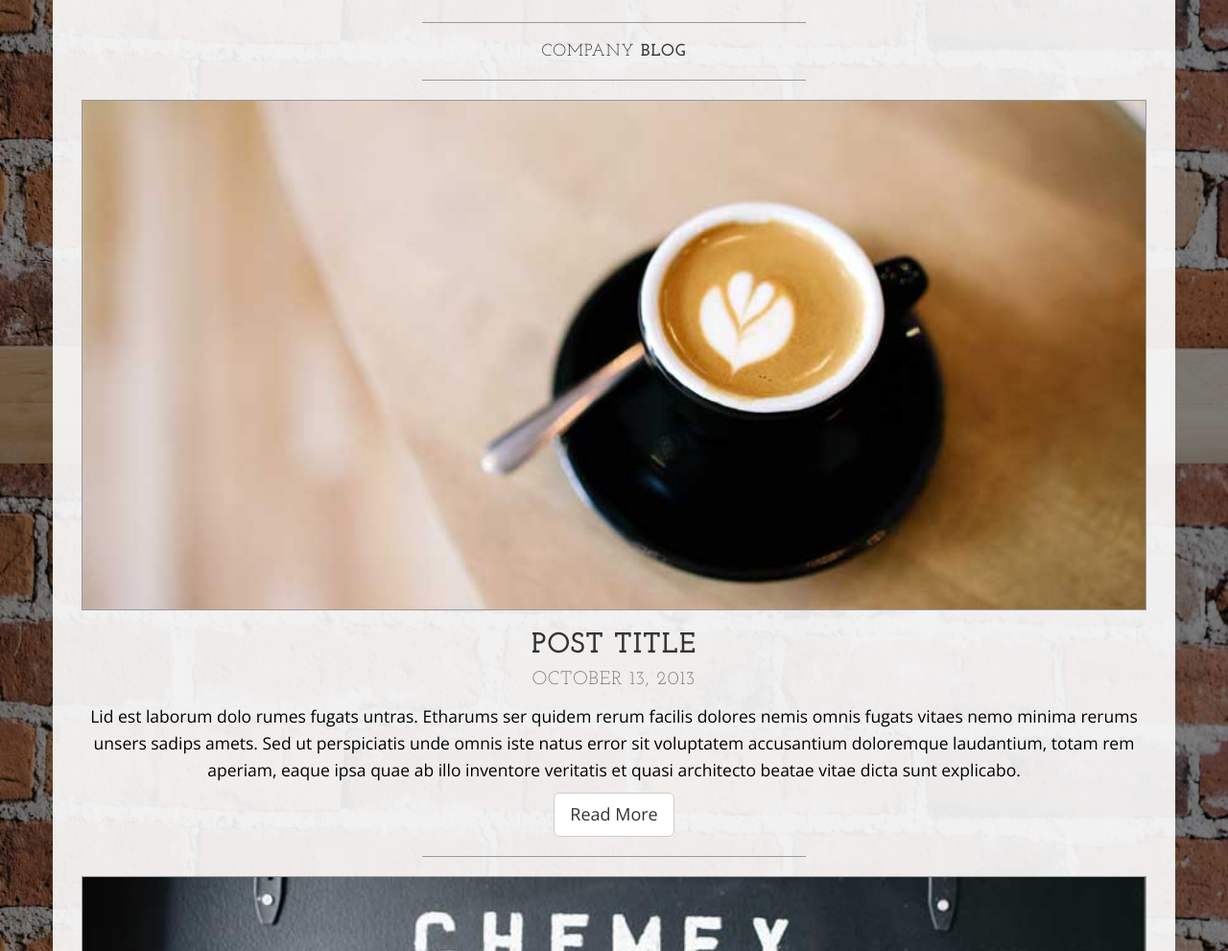
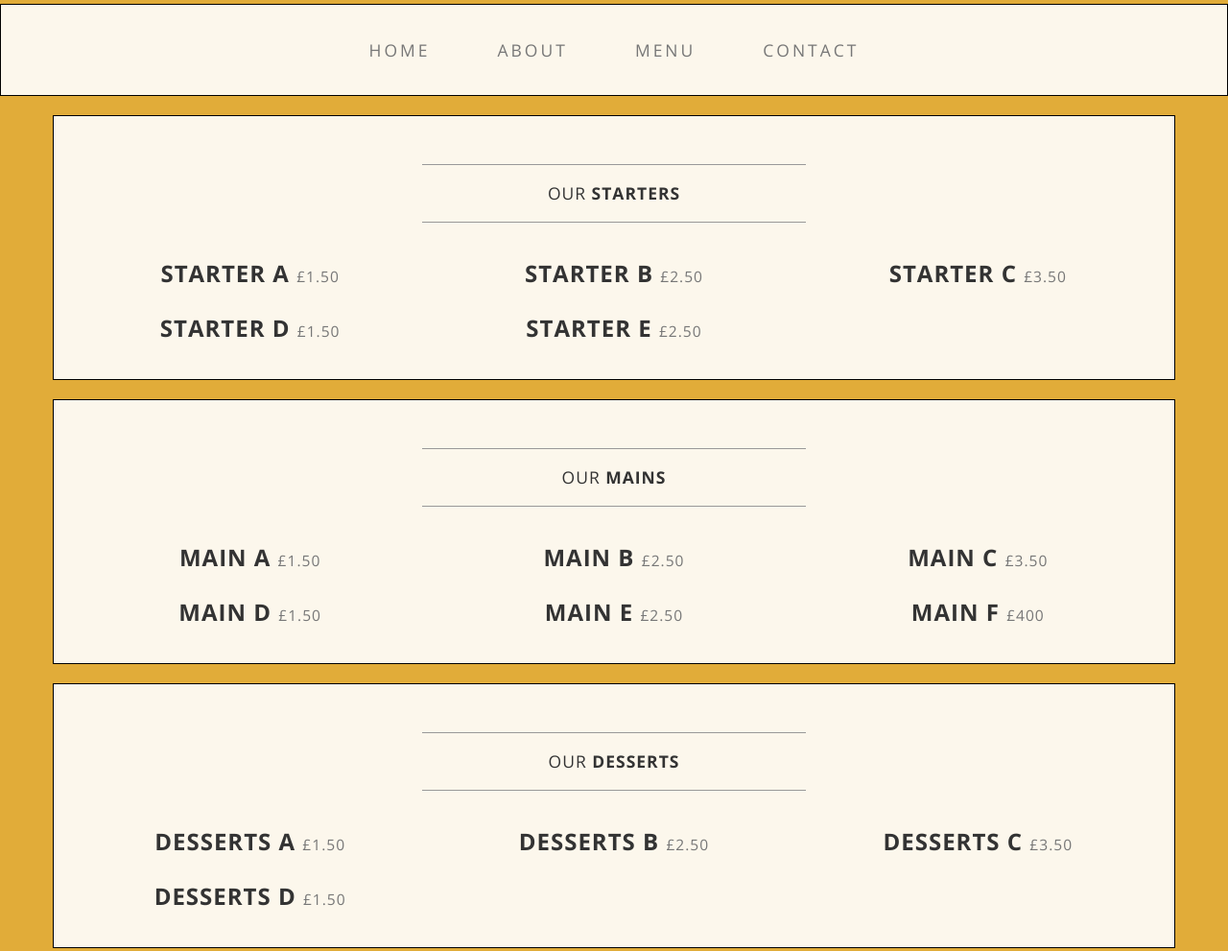
Before and after one commit to liamjmc/Kolam, a plain HTML site: page blog.html in a window 1280 px wide. Shown: the part 317-1308 px from the top of the page at 96% size. Drawn offline with nearby package versions, Linux system fonts and the light colour scheme.

Commit message:
Initial design changes. Removal of blog. Addition of menu.

```diff
--- a/blog.html
+++ b/blog.html
@@ -32,8 +32,8 @@
 
 <body>
 
-    <div class="brand">KOLAM</div>
-    <div class="address-bar">60 Upper Tooting Rd | London SW17 7PB| (020) 8672 8553</div>
+    <div class="brand">KOLAM.</div>
+    <div class="address-bar">The best in South Indian food. Eat in or collection.<br> 60 Upper Tooting Rd | London SW17 7PB| (020) 8672 8553.</div>
 
     <!-- Navigation -->
     <nav class="navbar navbar-default" role="navigation">
@@ -47,7 +47,7 @@
                     <span class="icon-bar"></span>
                 </button>
                 <!-- navbar-brand is hidden on larger screens, but visible when the menu is collapsed -->
-                <a class="navbar-brand" href="index.html">KOLAM</a>
+                <a class="navbar-brand" href="index.html">KOLAM.</a>
             </div>
             <!-- Collect the nav links, forms, and other content for toggling -->
             <div class="collapse navbar-collapse" id="bs-example-navbar-collapse-1">
@@ -73,7 +73,7 @@
 
     <div class="container">
 
-        <div class="row">
+        <!--<div class="row">
             <div class="box">
                 <div class="col-lg-12">
                     <hr>
@@ -121,8 +121,155 @@
                     </ul>
                 </div>
             </div>
+        </div>-->
+        <div class="row">
+            <div class="box">
+                <div class="col-lg-12">
+                    <hr>
+                    <h2 class="intro-text text-center">Our
+                        <strong>Starters</strong>
+                    </h2>
+                    <hr>
+                </div>
+                <div class="col-sm-4 text-center">
+
+                    <h3>Starter a
+                        <small>£1.50</small>
+                    </h3>
+                </div>
+                <div class="col-sm-4 text-center">
+
+                    <h3>Starter b
+                        <small>£2.50</small>
+                    </h3>
+                </div>
+                <div class="col-sm-4 text-center">
+
+                    <h3>Starter c
+                        <small>£3.50</small>
+                    </h3>
+                </div>
+                <div class="clearfix"></div>
+
+                <div class="col-sm-4 text-center">
+
+                    <h3>Starter d
+                        <small>£1.50</small>
+                    </h3>
+                </div>
+                <div class="col-sm-4 text-center">
+
+                    <h3>Starter e
+                        <small>£2.50</small>
+                    </h3>
+                </div>
+                <div class="col-sm-4 text-center">
+
+                    <h3>
+                        <small></small>
+                    </h3>
+                </div>
+                <div class="clearfix"></div>
+            </div>
+
+            <div class="box">
+                <div class="col-lg-12">
+                    <hr>
+                    <h2 class="intro-text text-center">Our
+                        <strong>Mains</strong>
+                    </h2>
+                    <hr>
+                </div>
+                <div class="col-sm-4 text-center">
+
+                    <h3>Main a
+                        <small>£1.50</small>
+                    </h3>
+                </div>
+                <div class="col-sm-4 text-center">
+
+                    <h3>Main b
+                        <small>£2.50</small>
+                    </h3>
+                </div>
+                <div class="col-sm-4 text-center">
+
+                    <h3>Main c
+                        <small>£3.50</small>
+                    </h3>
+                </div>
+                <div class="clearfix"></div>
+
+                <div class="col-sm-4 text-center">
+
+                    <h3>Main d
+                        <small>£1.50</small>
+                    </h3>
+                </div>
+                <div class="col-sm-4 text-center">
+
+                    <h3>Main e
+                        <small>£2.50</small>
+                    </h3>
+                </div>
+                <div class="col-sm-4 text-center">
+
+                    <h3>Main f
+                        <small>£400</small>
+                    </h3>
+                </div>
+                <div class="clearfix"></div>
+            </div>
+
+            <div class="box">
+                <div class="col-lg-12">
+                    <hr>
+                    <h2 class="intro-text text-center">Our
+                        <strong>Desserts</strong>
+                    </h2>
+                    <hr>
+                </div>
+                <div class="col-sm-4 text-center">
+
+                    <h3>Desserts a
+                        <small>£1.50</small>
+                    </h3>
+                </div>
+                <div class="col-sm-4 text-center">
+
+                    <h3>Desserts b
+                        <small>£2.50</small>
+                    </h3>
+                </div>
+                <div class="col-sm-4 text-center">
+
+                    <h3>Desserts c
+                        <small>£3.50</small>
+                    </h3>
+                </div>
+                <div class="clearfix"></div>
+
+                <div class="col-sm-4 text-center">
+
+                    <h3>Desserts d
+                        <small>£1.50</small>
+                    </h3>
+                </div>
+                <div class="col-sm-4 text-center">
+
+                    <h3>
+                        <small></small>
+                    </h3>
+                </div>
+                <div class="col-sm-4 text-center">
+
+                    <h3>
+                        <small></small>
+                    </h3>
+                </div>
+                <div class="clearfix"></div>
+            </div>
         </div>
-
     </div>
     <!-- /.container -->
 
--- a/css/business-casual.css
+++ b/css/business-casual.css
@@ -6,7 +6,7 @@
 
 body {
     font-family: "Open Sans","Helvetica Neue",Helvetica,Arial,sans-serif;
-    background: url('../img/bg.jpg') no-repeat center center fixed;
+    background: #e1ac39;
     -webkit-background-size: cover;
     -moz-background-size: cover;
     background-size: cover;
@@ -20,7 +20,7 @@ h4,
 h5,
 h6 {
     text-transform: uppercase;
-    font-family: "Josefin Slab","Helvetica Neue",Helvetica,Arial,sans-serif;
+    /*font-family: "Josefin Slab","Helvetica Neue",Helvetica,Arial,sans-serif;*/
     font-weight: 700;
     letter-spacing: 1px;
 }
@@ -82,6 +82,7 @@ hr {
     padding: 30px 15px;
     background: #fff;
     background: rgba(255,255,255,0.9);
+    border:solid 1px black;
 }
 
 .intro-text {
@@ -118,9 +119,10 @@ footer p {
         margin: 0;
         padding: 30px 0 10px;
         text-align: center;
-        text-shadow: 1px 1px 2px rgba(0,0,0,0.5);
-        font-family: "Josefin Slab","Helvetica Neue",Helvetica,Arial,sans-serif;
-        font-size: 5em;
+        /*text-shadow: 1px 1px 2px rgba(0,0,0,0.5);*/
+        text-shadow: -1px 0 black, 0 1px black, 1px 0 black, 0 -1px black;
+        /*font-family: "Josefin Slab","Helvetica Neue",Helvetica,Arial,sans-serif;*/
+        font-size: 10em;
         font-weight: 700;
         line-height: normal;
         color: #fff;
@@ -140,7 +142,7 @@ footer p {
         margin: 0;
         padding: 0 0 40px;
         text-align: center;
-        text-shadow: 1px 1px 2px rgba(0,0,0,0.5);
+        /*text-shadow: 1px 1px 2px rgba(0,0,0,0.5);*/
         text-transform: uppercase;
         font-size: 1.25em;
         font-weight: 400;
@@ -164,6 +166,7 @@ footer p {
         border: none;
         background: #fff;
         background: rgba(255,255,255,0.9);
+        border:solid 1px black;
     }
 
     .nav>li>a {
@@ -190,3 +193,11 @@ footer p {
         clear: both;
     }
 }
+
+
+
+
+/*CUSTOM CSS*/
+body{
+    background:#e1ac39 !important;
+}
```
Also changed, not shown: about.html (+6 -7 lines), contact.html (+5 -5 lines), index.html (+7 -7 lines).
